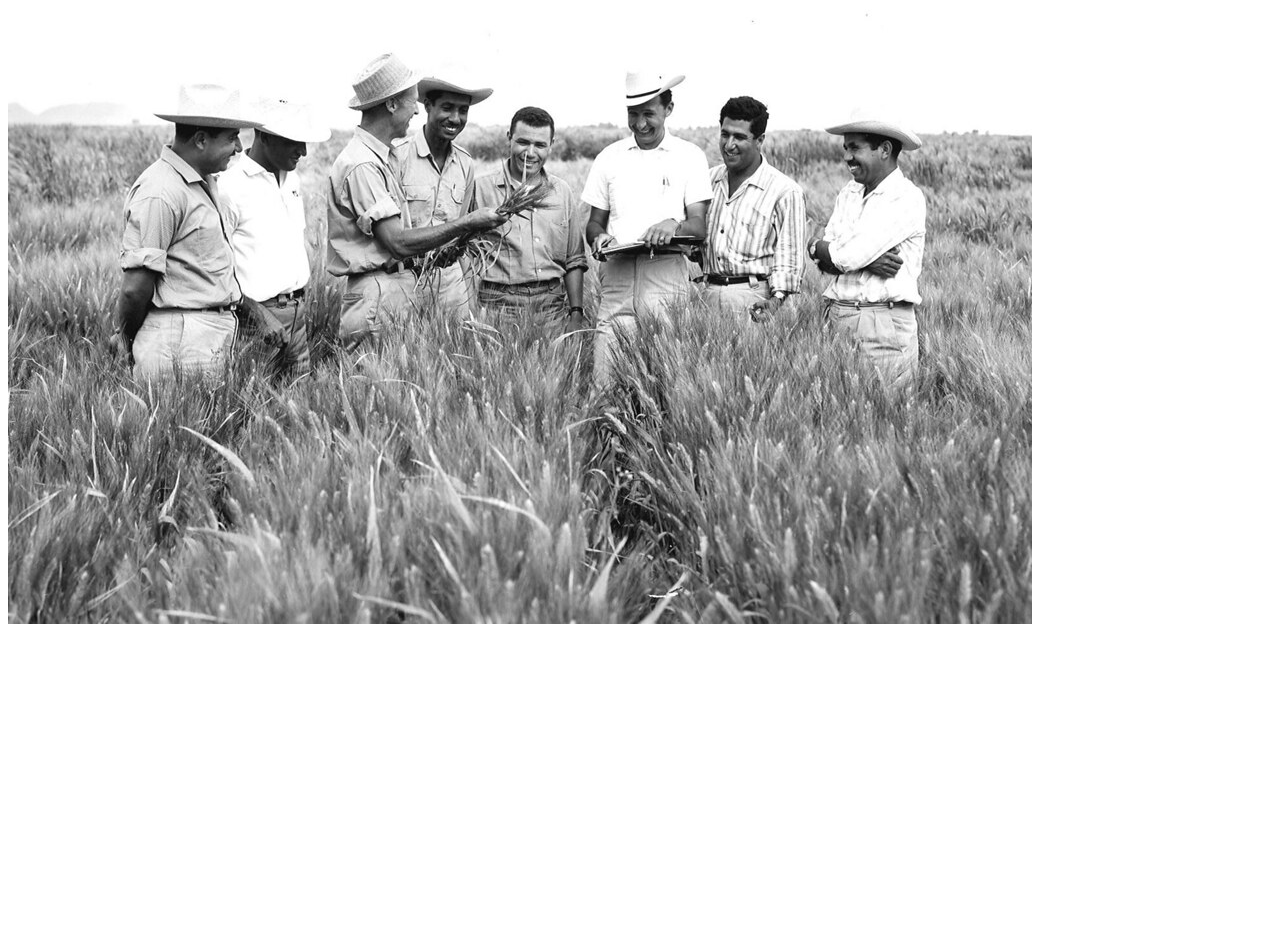
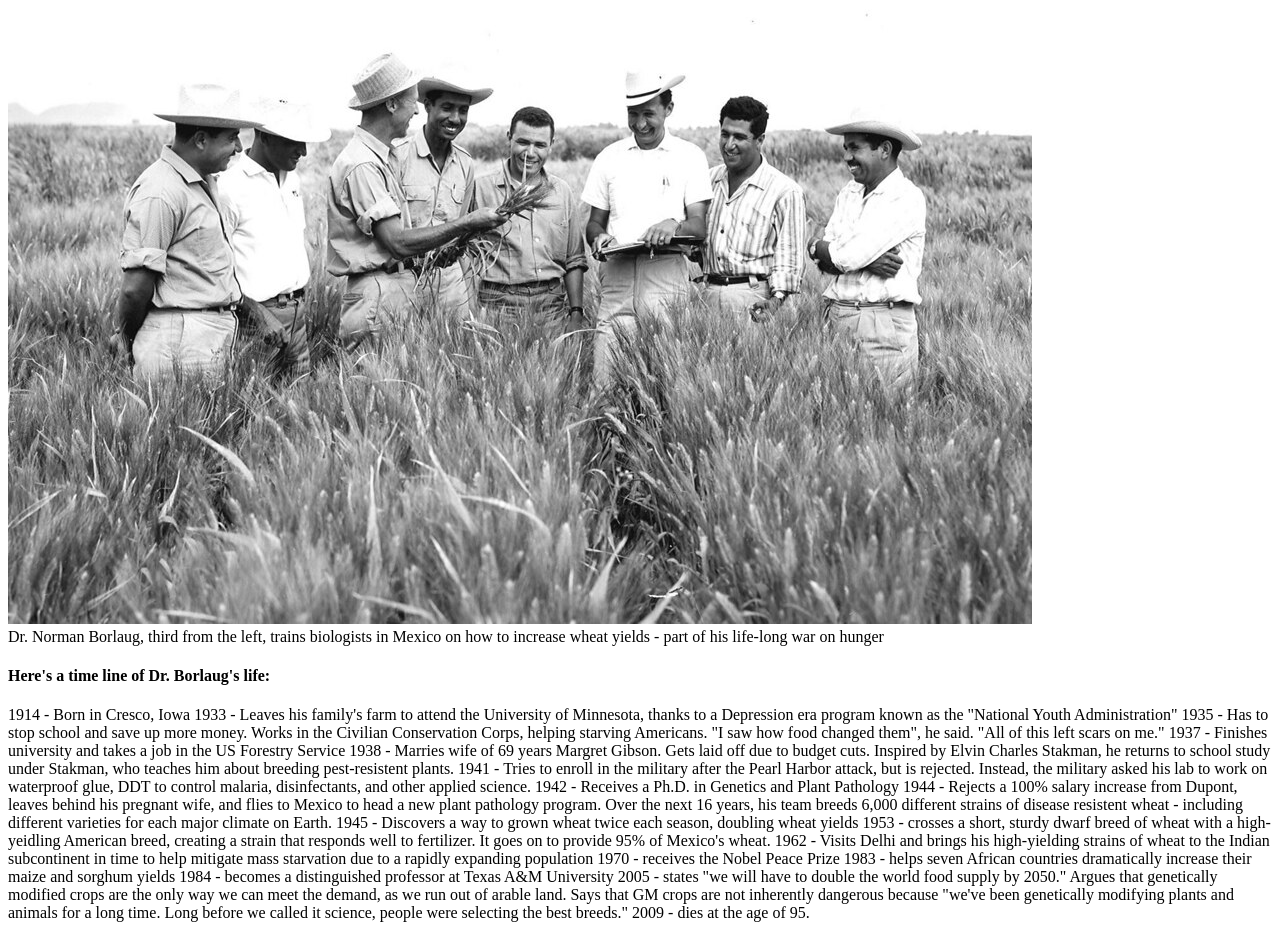
Before and after one commit to RSalehin24/tribute-page, a plain HTML site: page index.html in a window 1280 px wide. Shown: the part 79-1017 px from the top of the page. Before the commit the page ends 800 px from the top, so only its background shows below. Drawn offline with Linux system fonts and the light colour scheme.

Commit message:
features: 5 and 6

```diff
--- a/index.html
+++ b/index.html
@@ -10,7 +10,30 @@
     <script src="https://cdn.freecodecamp.org/testable-projects-fcc/v1/bundle.js"></script>
     <main id="main">
       <h1 id="title">Dr. Norman Borlaug</h1>
-      <div id="img-div"> <img src="tribute-page-main-image.jpg" id="image"> </div>
+      <div id="img-div">
+        <img src="tribute-page-main-image.jpg" id="image">
+        <figcaption id="img-caption">Dr. Norman Borlaug, third from the left, trains biologists in Mexico on how to increase wheat yields - part of his life-long war on hunger</figcaption>
+      </div>
+      <section id="tribute-info">
+        <h4>Here's a time line of Dr. Borlaug's life:</h4>
+        <p>1914 - Born in Cresco, Iowa
+          1933 - Leaves his family's farm to attend the University of Minnesota, thanks to a Depression era program known as the "National Youth Administration"
+          1935 - Has to stop school and save up more money. Works in the Civilian Conservation Corps, helping starving Americans. "I saw how food changed them", he said. "All of this left scars on me."
+          1937 - Finishes university and takes a job in the US Forestry Service
+          1938 - Marries wife of 69 years Margret Gibson. Gets laid off due to budget cuts. Inspired by Elvin Charles Stakman, he returns to school study under Stakman, who teaches him about breeding pest-resistent plants.
+          1941 - Tries to enroll in the military after the Pearl Harbor attack, but is rejected. Instead, the military asked his lab to work on waterproof glue, DDT to control malaria, disinfectants, and other applied science.
+          1942 - Receives a Ph.D. in Genetics and Plant Pathology
+          1944 - Rejects a 100% salary increase from Dupont, leaves behind his pregnant wife, and flies to Mexico to head a new plant pathology program. Over the next 16 years, his team breeds 6,000 different strains of disease resistent wheat - including different varieties for each major climate on Earth.
+          1945 - Discovers a way to grown wheat twice each season, doubling wheat yields
+          1953 - crosses a short, sturdy dwarf breed of wheat with a high-yeidling American breed, creating a strain that responds well to fertilizer. It goes on to provide 95% of Mexico's wheat.
+          1962 - Visits Delhi and brings his high-yielding strains of wheat to the Indian subcontinent in time to help mitigate mass starvation due to a rapidly expanding population
+          1970 - receives the Nobel Peace Prize
+          1983 - helps seven African countries dramatically increase their maize and sorghum yields
+          1984 - becomes a distinguished professor at Texas A&M University
+          2005 - states "we will have to double the world food supply by 2050." Argues that genetically modified crops are the only way we can meet the demand, as we run out of arable land. Says that GM crops are not inherently dangerous because "we've been genetically modifying plants and animals for a long time. Long before we called it science, people were selecting the best breeds."
+          2009 - dies at the age of 95.
+          </p>
+      </section>
     </main>
     <script  src="js/index.js"></script>
   </body>
```
